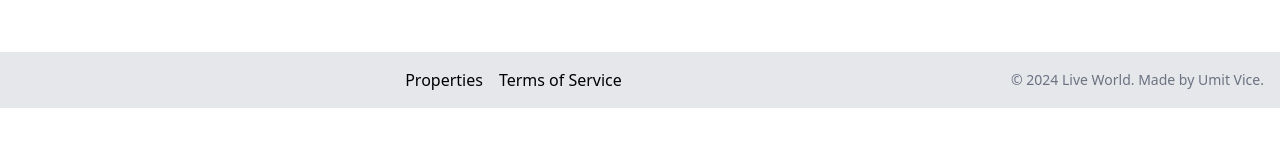
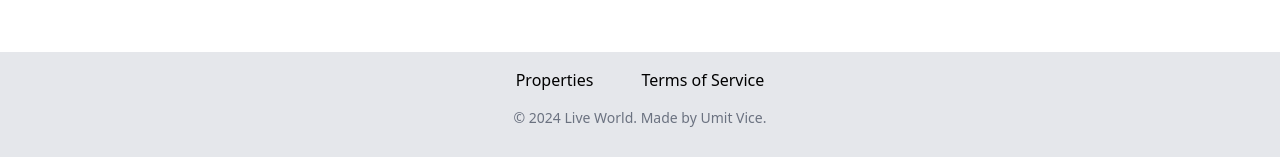
Before and after one commit to UmitVice/life-world, a Next.js app: page / in a window 1280 px wide. Shown: the part 945-1102 px from the top of the page. Before the commit the page ends 1053 px from the top, so only its background shows below. Built offline with nearby package versions, Linux system fonts and the light colour scheme; no server answers; the database is empty.

Commit message:
Refactor Footer component layout and update copyright text positioning

```diff
--- a/components/Footer/index.tsx
+++ b/components/Footer/index.tsx
@@ -13,7 +13,7 @@ const Footer = () => {
         <div
           className="flex flex-wrap justify-center md:justify-start mb-4 md:mb-0"
         >
-          <ul className="flex space-x-4">
+          <ul className="flex space-x-12">
             <li>
                 <Link href="/properties">Properties</Link>
             </li>
@@ -21,13 +21,17 @@ const Footer = () => {
                 <Link href="/terms">Terms of Service</Link>
             </li>
           </ul>
+
         </div>
+
         <div>
-          <p className="text-sm text-gray-500 mt-2 md:mt-0">
+
+        </div>
+
+      </div>
+      <p className="text-sm text-gray-500 md:my-4 text-center w-full">
             &copy; {currentYear} Live World. Made by Umit Vice.
-          </p>
-        </div>
-      </div>
+        </p>
     </footer>
   )
 }
```
